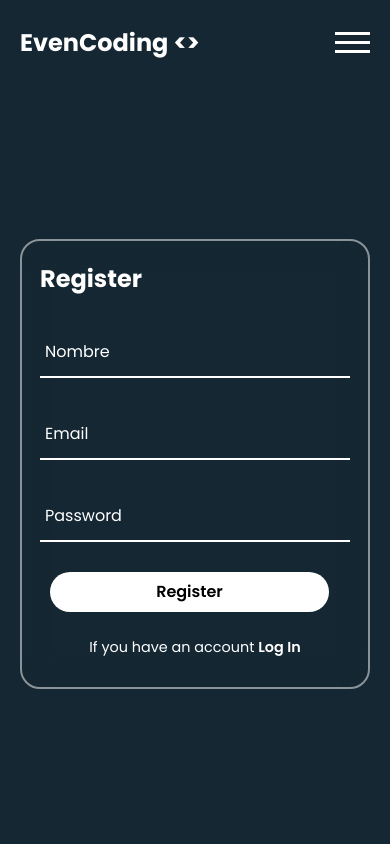
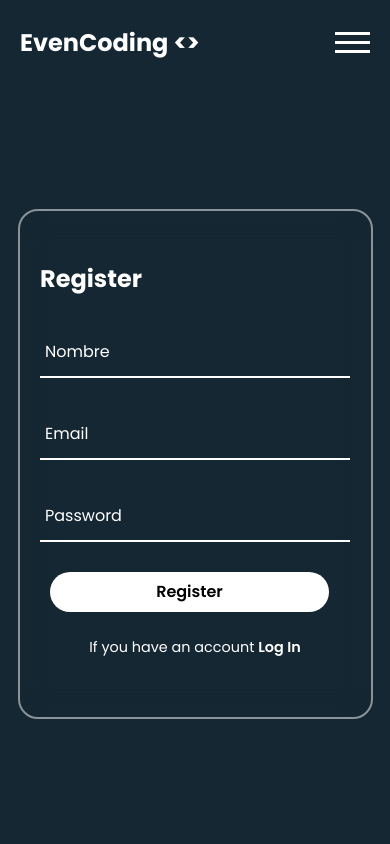
Before and after one commit to SaidGM/Tech-Events-Front-End, a React (Create React App) app: page /register in a window 390 px wide. Shown: the top 844 px of the page. Built offline with nearby package versions, Linux system fonts and the light colour scheme.

Commit message:
updateDelte

```diff
--- a/src/Pages/Register/Register.css
+++ b/src/Pages/Register/Register.css
@@ -14,8 +14,8 @@
 }
 .form-box-register{
     position: relative;
-    width: 400px;
-    height: 450px;
+    width: 430px;
+    height: 520px;
     background: transparent;
     border: 2px solid rgba(255,255,255,0.5);
     border-radius: 20px;
@@ -101,7 +101,7 @@ top: -5px;
 }
 @media (max-width: 600px) {
     .form-box-register{
-        width: 350px;
-        height: 450px;
+        width: 355px;
+        height: 510px;
     }
 }
--- a/src/Pages/Register/Register.jsx
+++ b/src/Pages/Register/Register.jsx
@@ -3,9 +3,8 @@ import './Register.css'
 import Footer from '../../Components/footer/Footer'
 import { Link, useNavigate} from 'react-router-dom'
 import EventsServices from '../../Api/eventsServices';
-
-
-
+import validateEmail from '../../Components/validation/EmailValidation';
+import validatePass from '../../Components/validation/PasswordValidation';
 
 function Register() {
 
@@ -40,20 +39,22 @@ function Register() {
       <section className='sectionRegister'>
         <div className="form-box-register">
           <div className="form-value">
-            <form onSubmit={registerSubmit} action=""  className='formRegister'>
+            <form onSubmit={registerSubmit} name="Form" action=""  className='formRegister'>
               <h2 className='htmlFor'>Register</h2>
               <div className="inputbox inputbox-register">
                 <input type="name" name='name' required  onChange={onChangeInput}/>
                 <label htmlFor="">Nombre</label>
               </div>
               <div className="inputbox inputbox-register">
-                <input type="email" name='email' required   onChange={onChangeInput}/>
+                <input type="email" id="user-email" name='email' required onKeyUp={validateEmail}  onChange={onChangeInput}/>
                 <label htmlFor="">Email</label>
               </div>
+              <span id="error-msg"></span>
               <div className="inputbox inputbox-register">
-                <input type="password" name='password' required   onChange={onChangeInput}></input>
+                <input type="password" name='password' required onKeyUp={validatePass}  onChange={onChangeInput}></input>
                 <label htmlFor="">Password</label>
               </div>
+              <span id="error-password"></span>
               <button className='buttonLogIn' type='submit'>Register</button>
               <div className="register">
                 <p>If you have an account <Link to={'/login'}>Log In</Link></p>
--- a/src/config/axios-config.js
+++ b/src/config/axios-config.js
@@ -9,17 +9,13 @@ axios.interceptors.request.use(function (config) {
   config.headers.Authorization = token ? `Bearer ${token}` : "";
   return config;
 });
-//Adding Axios Response Interceptors
+
 axios.interceptors.response.use(
   function (response) {
-    // CODE Executes in HTTP Status 2XX response
-    // You Code Is IMPORTANT Here!
     console.log(response);
     return response;
   },
   function (error) {
-    // CODE Executes in no HTTP Status 2XX response
-    // You Code Is IMPORTANT Here!
     console.log(error.response);
     return Promise.reject(error);
   }
```
Also changed, not shown: src/Components/validation/LoginFormValidation.jsx (deleted, +0 -9 lines), src/Components/validation/RegisterFormValidation.jsx (deleted, +0 -9 lines).
